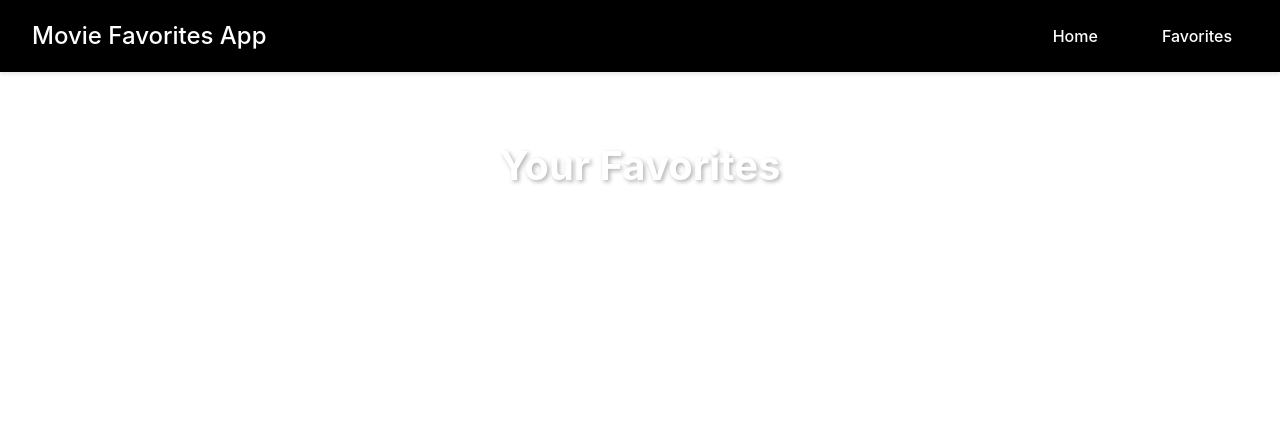
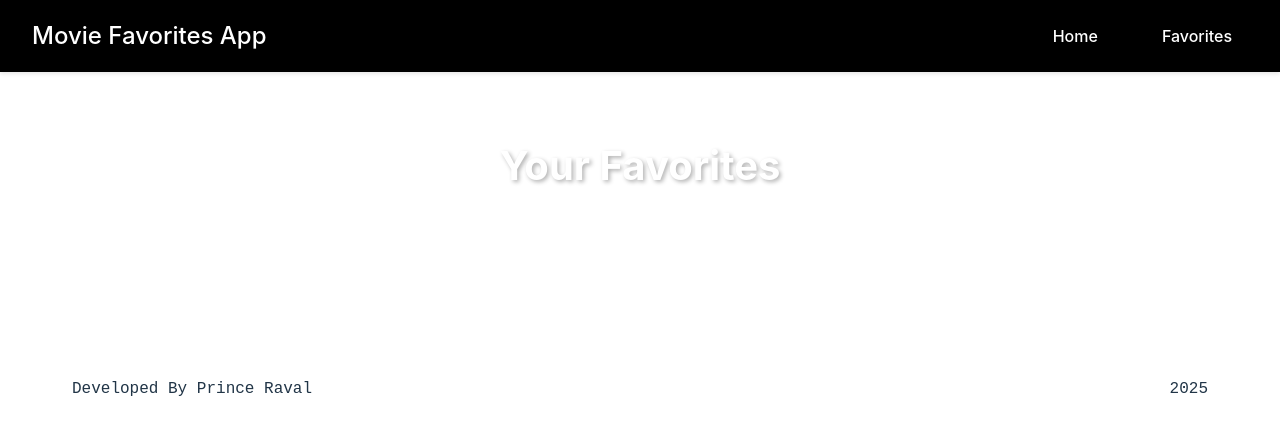
Before and after one commit to prince21241/Final-Project, a React (Vite) app: page /favorites in a window 1280 px wide. Shown: the top 434 px of the page. Built offline with nearby package versions, Linux system fonts and the light colour scheme.

Commit message:
added footer

```diff
--- a/src/components/App/App.jsx
+++ b/src/components/App/App.jsx
@@ -4,6 +4,7 @@ import Home from "../Home/Home";
 import Favorites from "../Favorites/Favorites";
 import Navbar from "../NavBar/NavBar";
 import { MovieProvider } from "../../contexts/MovieContext";
+import Footer from "../Footer/Footer";
 
 function App() {
   return (
@@ -15,6 +16,7 @@ function App() {
             <Route path="/" element={<Home />} />
             <Route path="/favorites" element={<Favorites />} />
           </Routes>
+          <Footer />
         </main>
       </div>
     </MovieProvider>
--- /dev/null
+++ b/src/components/Footer/Footer.css
@@ -0,0 +1,18 @@
+.footer {
+  display: flex;
+  justify-content: space-between;
+  font-size: 16px;
+  padding-top: 85px;
+}
+
+.footer_name {
+  margin: 0;
+  font-family: "Courier New", Courier, monospace;
+  margin-left: 40px;
+}
+
+.footer_year {
+  margin: 0;
+  font-family: "Courier New", Courier, monospace;
+  margin-right: 40px;
+}
--- /dev/null
+++ b/src/components/Footer/Footer.jsx
@@ -0,0 +1,12 @@
+import "./Footer.css";
+
+function Footer() {
+  return (
+    <footer className="footer">
+      <p className="footer_name">Developed By Prince Raval</p>
+      <p className="footer_year">2025</p>
+    </footer>
+  );
+}
+
+export default Footer;
```
